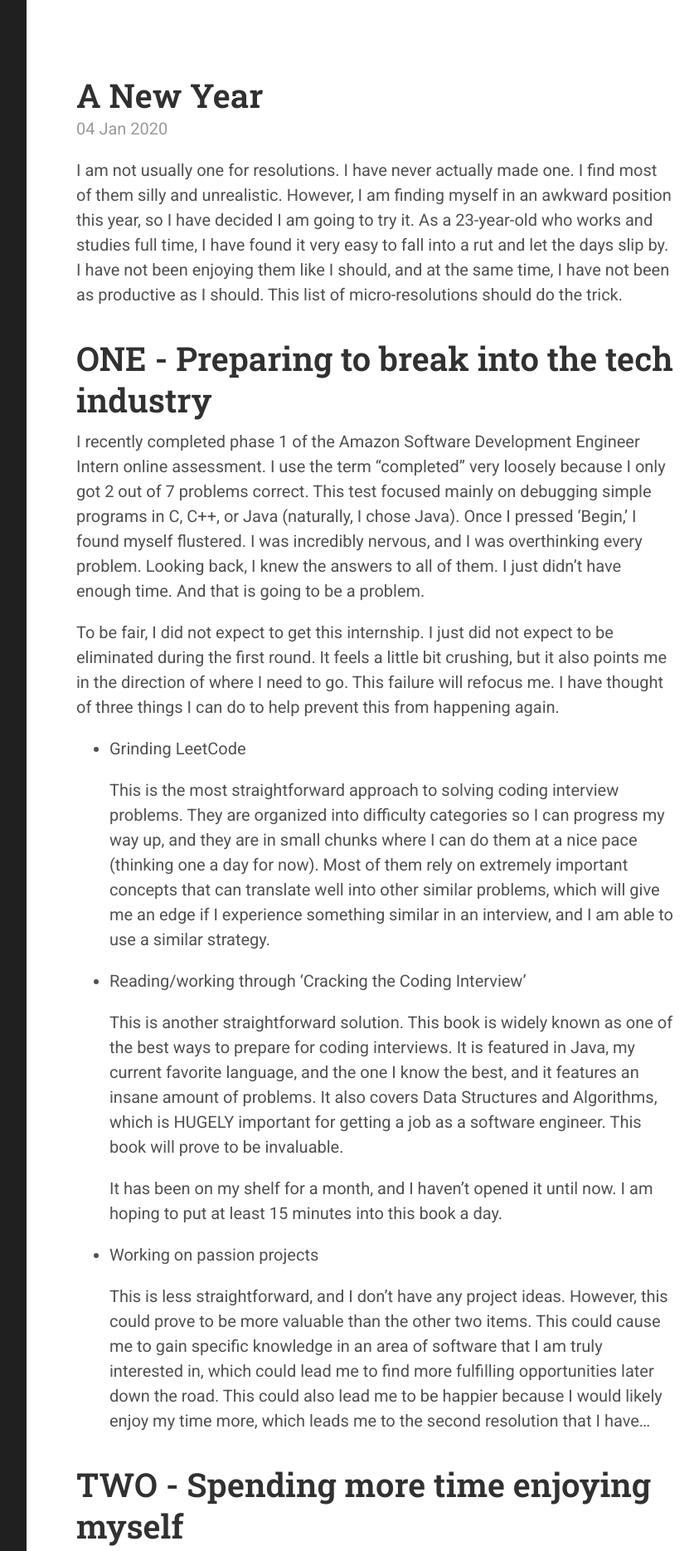
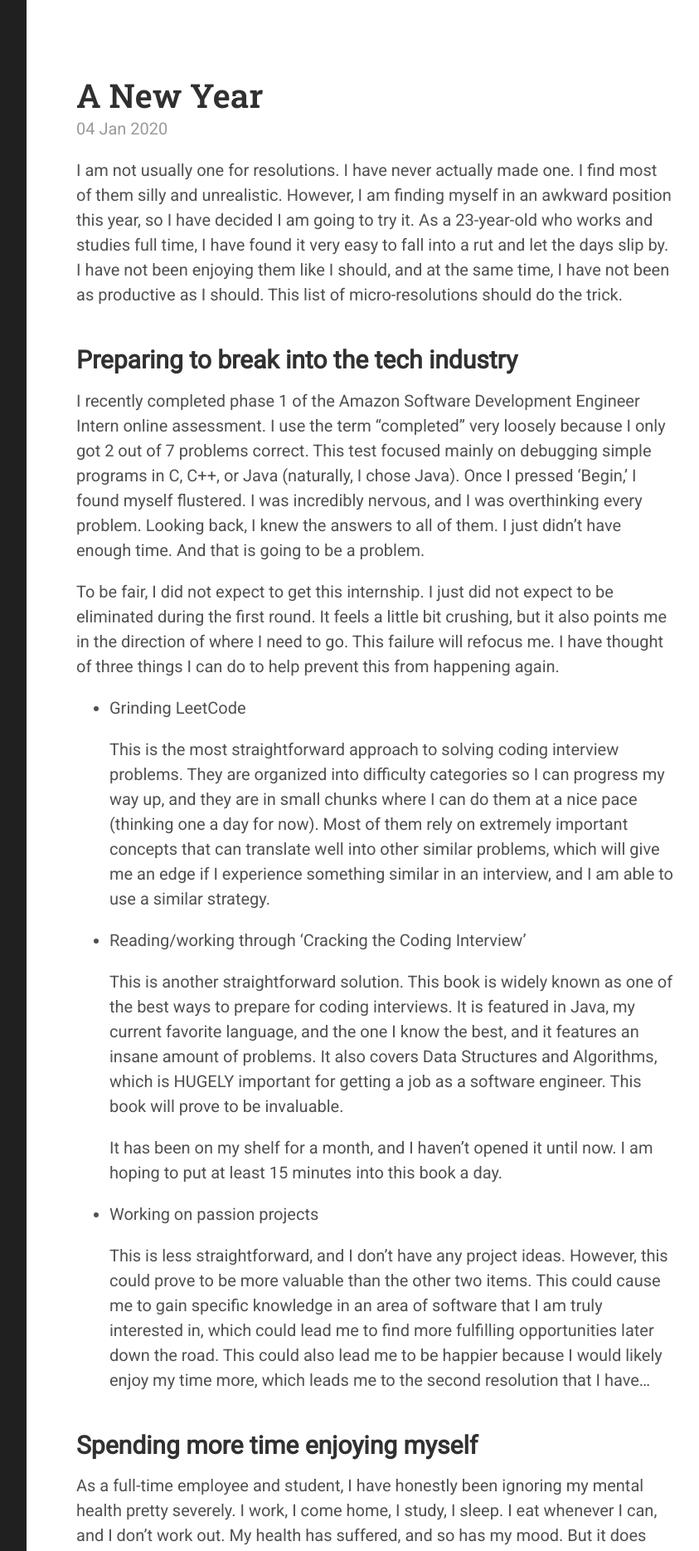
Before and after one commit to ghgoodreau/ghgoodreau.github.io, a Jekyll site: the page built from _posts/2020-01-04-resolution.md, in a window 1280 px wide. Shown: the top 1869 px of the page at 83% size, without its empty margins (368-1211 px from the left). Built offline with Jekyll 4.4.1, drawn with Linux system fonts in a browser that asks for light colours; some of the changed text lies outside the part shown.

Commit message:
Update 2020-01-04-resolution.md

```diff
--- a/_posts/2020-01-04-resolution.md
+++ b/_posts/2020-01-04-resolution.md
@@ -7,7 +7,7 @@ I am not usually one for resolutions. I have never actually made one. I find mos
 
 <!--end-excerpt-->
 
-# ONE - Preparing to break into the tech industry
+## Preparing to break into the tech industry
 
 I recently completed phase 1 of the Amazon Software Development Engineer Intern online assessment. I use the term "completed" very loosely because I only got 2 out of 7 problems correct. This test focused mainly on debugging simple programs in C, C++, or Java (naturally, I chose Java). Once I pressed 'Begin,' I found myself flustered. I was incredibly nervous, and I was overthinking every problem. Looking back, I knew the answers to all of them. I just didn't have enough time. And that is going to be a problem.
 
@@ -27,13 +27,13 @@ To be fair, I did not expect to get this internship. I just did not expect to be
 
   This is less straightforward, and I don't have any project ideas. However, this could prove to be more valuable than the other two items. This could cause me to gain specific knowledge in an area of software that I am truly interested in, which could lead me to find more fulfilling opportunities later down the road. This could also lead me to be happier because I would likely enjoy my time more, which leads me to the second resolution that I have...
 
-# TWO - Spending more time enjoying myself
+## Spending more time enjoying myself
 
 As a full-time employee and student, I have honestly been ignoring my mental health pretty severely. I work, I come home, I study, I sleep. I eat whenever I can, and I don't work out. My health has suffered, and so has my mood. But it does not have to be this way. Each day, I have plenty of time to do these essential things.
 
 The most important thing, to me, is to enjoy a little bit of each day doing things that I love. That can mean video games, watching movies, sitting in silence, playing guitar. It doesn't actually matter what I do. The only strict policy I am going to develop here is that I want to do SOMETHING for 30 minutes a day that I don't have to do.
 
-# THREE - Fitness
+## Working on my fitness
 
 This one is more cliche, but it is necessary. I need to take better care of my body. I do enjoy working out for the record. I just get lost doing my daily routine of working and studying, and then I don't have time. This needs to change.
 
```
